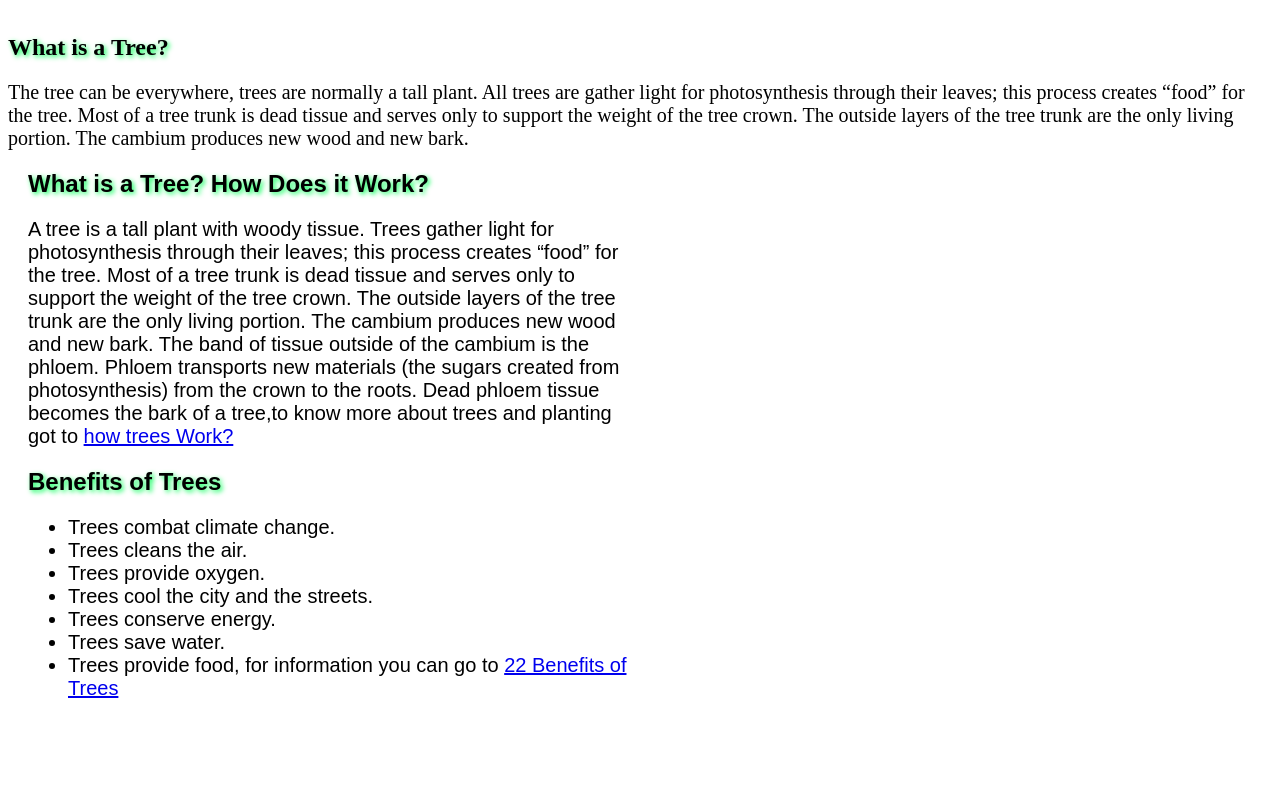
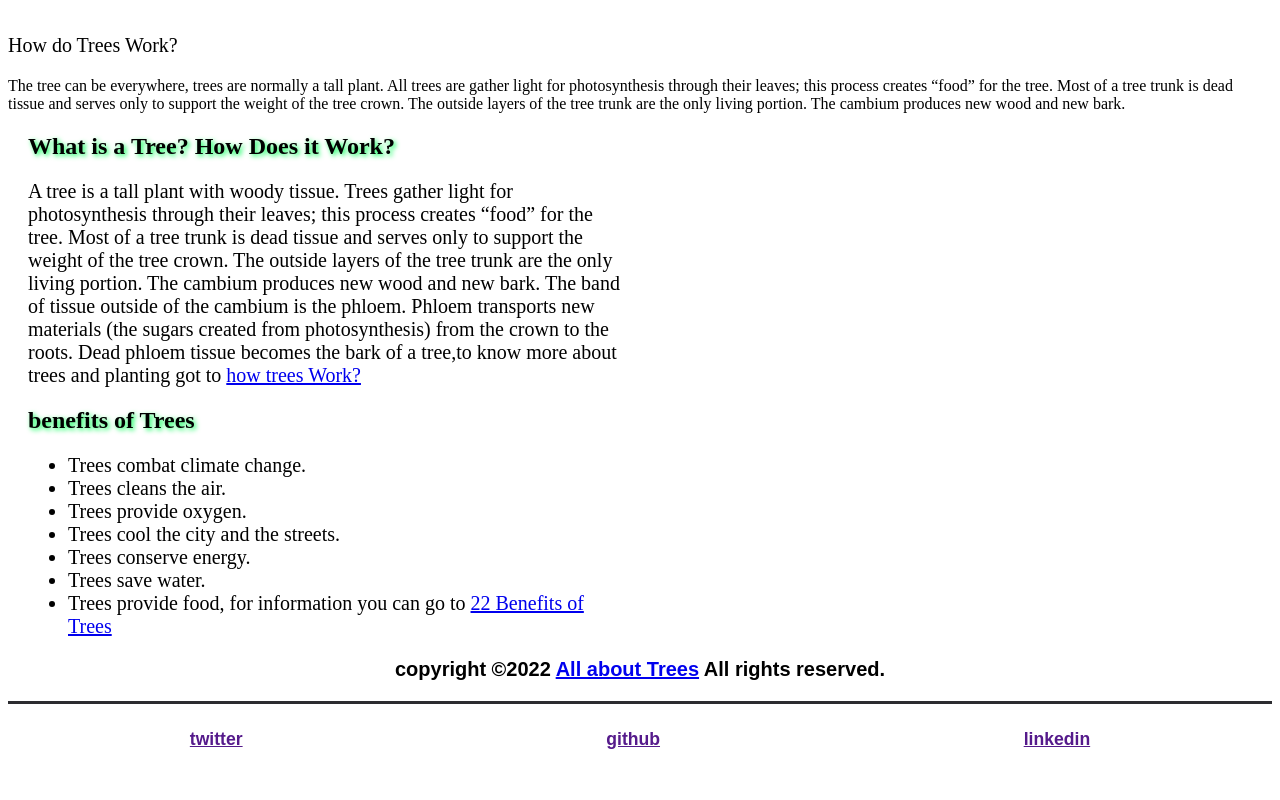
Before and after one commit to lab-brussels-1/The-first-group, a plain HTML site: page index.html in a window 1280 px wide. Shown: the part 240-1040 px from the top of the page. Drawn offline with Linux system fonts and the light colour scheme.

Commit message:
Revert "Minjuupdate"

```diff
--- a/index.html
+++ b/index.html
@@ -36,21 +36,21 @@
       </div>
     </nav>
     <section id="summary-info">
+      <p class="fascinating-words">
+        How do Trees Work?
+        <br />
         <!--write Introduction-->
       </p>
       <div class="introduction">
-        <h2> What is a Tree? </h2>
-        <p>
         The tree can be everywhere, trees are normally a tall plant. All trees
         are gather light for photosynthesis through their leaves; this process
         creates “food” for the tree. Most of a tree trunk is dead tissue and
         serves only to support the weight of the tree crown. The outside layers
         of the tree trunk are the only living portion. The cambium produces new
         wood and new bark.
-        </p>
       </div>
     </section>
-    <!-- main info  -->
+    <!-- Content  -->
     <article>
       <div id="myDIV">
         <div class="bluediv">
@@ -71,7 +71,8 @@
               >how trees Work?</a
             >
           </p>
-          <h2>Benefits of Trees</h2>
+
+          <h2>benefits of Trees</h2>
           <ul>
             <li>Trees combat climate change.</li>
             <li>Trees cleans the air.</li>
@@ -82,7 +83,8 @@
             <li>
               Trees provide food, for information you can go to
               <a href="https://www.treepeople.org/22-benefits-of-trees/"
-                >22 Benefits of Trees</a>
+                >22 Benefits of Trees</a
+              >
             </li>
           </ul>
         </div>
@@ -92,7 +94,7 @@
     <footer>
       <div class="footer-bottom">
         <p>
-          copyright &copy;2022 <a href="#">The-first-group</a> All rights
+          copyright &copy;2022 <a href="#">All about Trees</a> All rights
           reserved.
         </p>
         <div class="top-divider spaced-items">
--- a/styles/something.css
+++ b/styles/something.css
@@ -1,6 +1,3 @@
-/* CSS files add styling rules */
-
-
 body {
   background-color: white;
 }
@@ -41,14 +38,11 @@ body {
   color: rgb(44, 44, 48);
   font-family: Arial, Helvetica, sans-serif;
   text-align: center;
-  padding-top: 50%;
-  padding-bottom: 20%;
 }
 
 .bluediv {
   width: 600px;
   padding-left: 20px;
-  font-family: Arial, Helvetica, sans-serif;
 }
 
 p {
```
Also changed, not shown: planning/development-strategy.md (+1 -2 lines).
